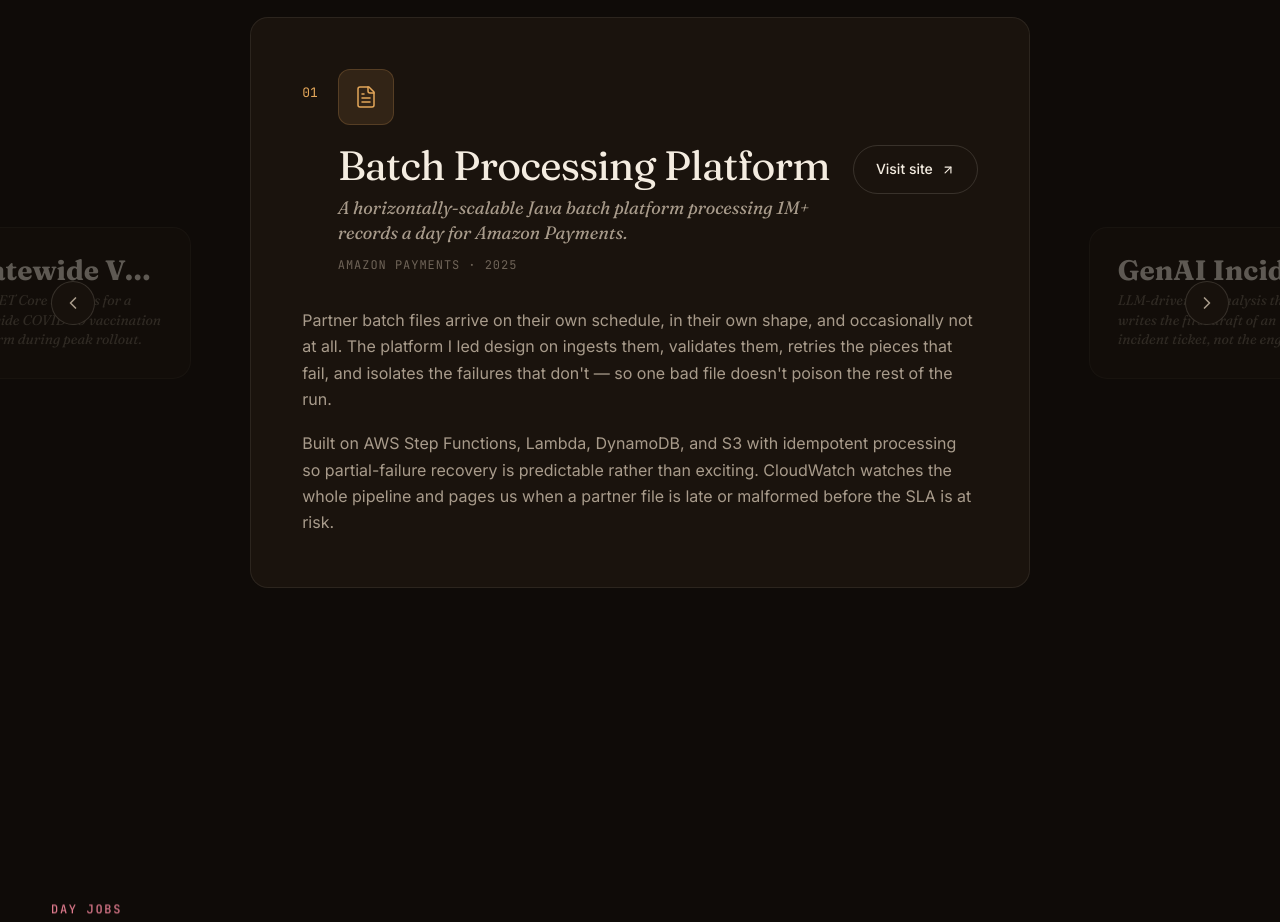
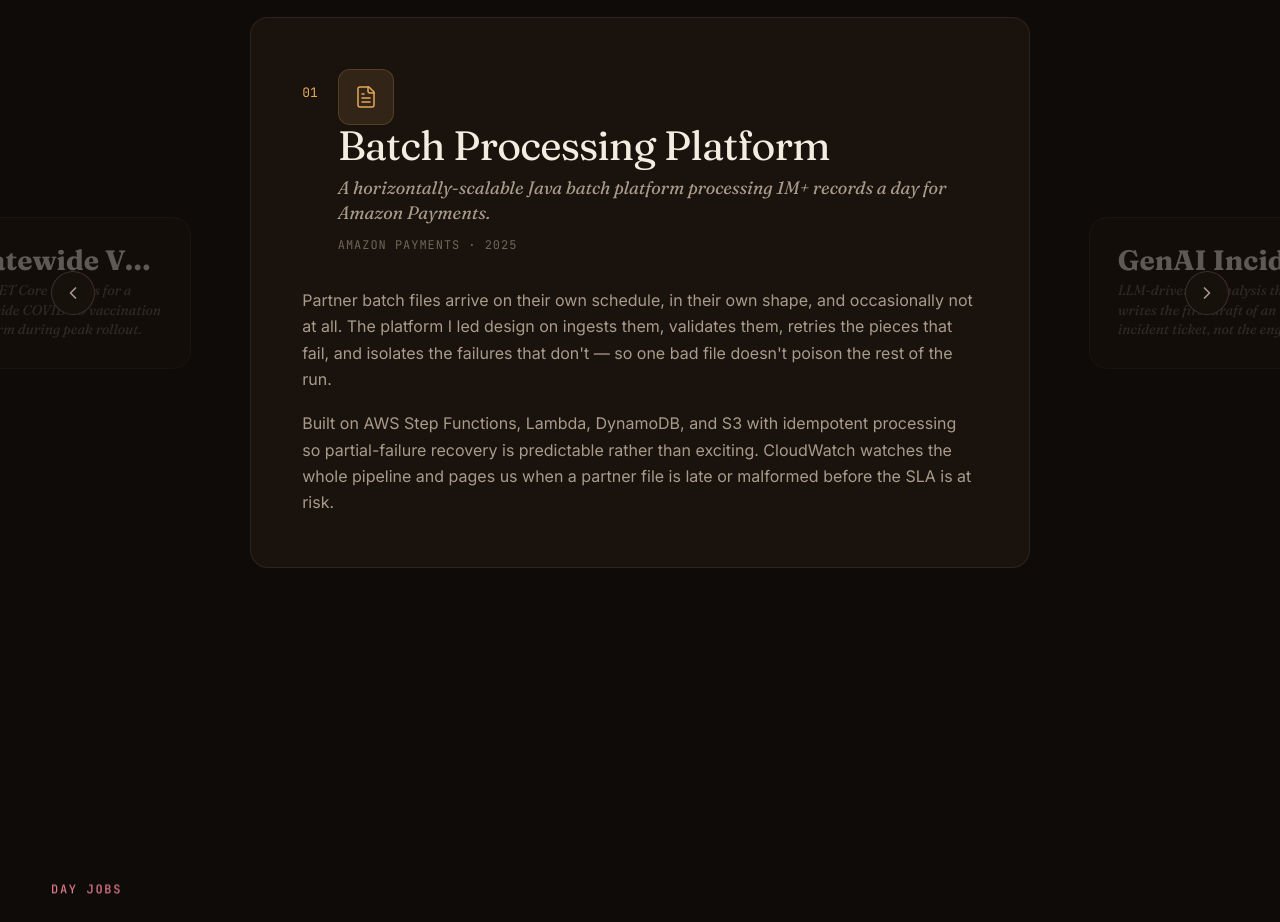
Before and after one commit to aashishkumar96/Portfolio, a React (Vite) app: page / in a window 1280 px wide. Shown: the part 2140-3062 px from the top of the page. Built offline with nearby package versions, Linux system fonts and the light colour scheme.

Commit message:
Update App.jsx

```diff
--- a/src/App.jsx
+++ b/src/App.jsx
@@ -242,19 +242,30 @@ function Projects() {
                 <div className="project-card__num">{String(i + 1).padStart(2, '0')}</div>
                 <div>
                   <div className="project-card__icon"><FileText size={24} strokeWidth={1.5} /></div>
+                  <div>
+                    <h3 className="display project-card__title">{current.name}</h3>
+                    <p className="project-card__tagline">{current.tagline}</p>
+                    <div className="project-card__meta">{current.meta}</div>
+                  </div>
                 </div>
-                <div style={{ gridColumn: '2 / 3' }}>
-                  <h3 className="display project-card__title">{current.name}</h3>
-                  <p className="project-card__tagline">{current.tagline}</p>
-                  <div className="project-card__meta">{current.meta}</div>
-                </div>
-                <a href={current.visit} className="btn btn--ghost project-card__visit">
-                  Visit site <ArrowUpRight size={14} />
-                </a>
               </div>
 
               <div className="project-card__body">
                 {current.body.map((para, idx) => <p key={idx}>{para}</p>)}
+                {(current.github || current.githubExt) && (
+                  <div className="project-card__links">
+                    {current.github && (
+                      <a href={current.github} target="_blank" rel="noopener noreferrer" className="btn btn--ghost">
+                        <Github size={14} /> Website + Backend
+                      </a>
+                    )}
+                    {current.githubExt && (
+                      <a href={current.githubExt} target="_blank" rel="noopener noreferrer" className="btn btn--ghost">
+                        <Github size={14} /> Chrome Extension
+                      </a>
+                    )}
+                  </div>
+                )}
               </div>
             </motion.article>
           </AnimatePresence>
```
